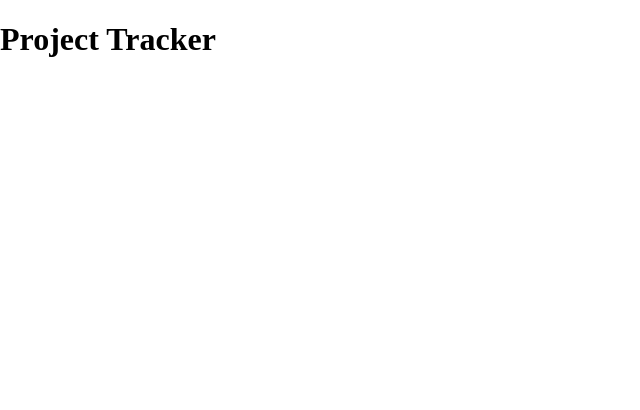
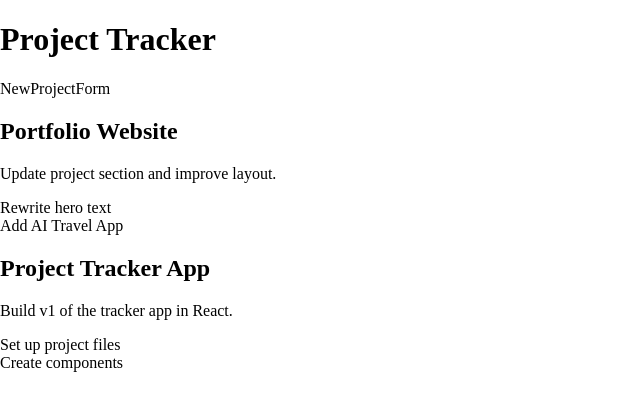
Before and after one commit to aliciabuelow/Project-Tracker-App, a React (Vite) app in the folder react-app/: page / in a window 1280 px wide. Shown: the top 410 px of the page, without its empty margins (0-640 px from the left). Built offline with nearby package versions, Linux system fonts and the light colour scheme.

Commit message:
Added dummy data, created pathway for data through components

```diff
--- a/react-app/src/App.jsx
+++ b/react-app/src/App.jsx
@@ -1,7 +1,34 @@
+import { useState } from 'react';
+import NewProjectForm from './components/NewProjectForm';
+import ProjectList from './components/ProjectList';
+
 export default function App() {
+  const [projects, setProjects] = useState([
+    {
+      id: 1,
+      title: 'Portfolio Website',
+      description: 'Update project section and improve layout.',
+      tasks: [
+        { id: 1, text: 'Rewrite hero text', completed: false },
+        { id: 2, text: 'Add AI Travel App', completed: true },
+      ]
+    },
+    {
+      id: 2,
+      title: 'Project Tracker App',
+      description: 'Build v1 of the tracker app in React.',
+      tasks: [
+        { id: 1, text: 'Set up project files', completed: true },
+        { id: 2, text: 'Create components', completed: false },
+      ],
+    },
+  ]);
+
   return (
     <div>
       <h1>Project Tracker</h1>
+      <NewProjectForm />
+      <ProjectList projects={projects} />
     </div>
   )
 }
--- a/react-app/src/components/ProjectCard.jsx
+++ b/react-app/src/components/ProjectCard.jsx
@@ -1,7 +1,11 @@
-export default function ProjectCard() {
+import TaskList from './TaskList';
+
+export default function ProjectCard(props) {
     return (
         <div>
-            Project Card
+            <h2>{props.project.title}</h2>
+            <p>{props.project.description}</p>
+            <TaskList tasks={props.project.tasks} />
         </div>
-    )
+    );
 }
--- a/react-app/src/components/ProjectList.jsx
+++ b/react-app/src/components/ProjectList.jsx
@@ -1,7 +1,11 @@
-export default function ProjectList() {
+import ProjectCard from './ProjectCard';
+
+export default function ProjectList(props) {
     return (
-        <div>
-            Project List
-        </div>
+       <div>
+        {props.projects.map((project) => (
+            <ProjectCard key={project.id} project={project} />
+        ))}
+       </div>
     )
 }
--- a/react-app/src/components/TaskItem.jsx
+++ b/react-app/src/components/TaskItem.jsx
@@ -1,7 +1,8 @@
-export default function TaskItem() {
+
+export default function TaskItem(props) {
     return (
         <div>
-            TaskItem
+            {props.task.text}
         </div>
     )
 }
--- a/react-app/src/components/TaskList.jsx
+++ b/react-app/src/components/TaskList.jsx
@@ -1,7 +1,11 @@
-export default function TaskList() {
+import TaskItem from './TaskItem';
+
+export default function TaskList(props) {
     return (
         <div>
-            TaskList
+            {props.tasks.map((task) => (
+                <TaskItem key={task.id} task={task} />
+            ))}
         </div>
     )
 }
```
